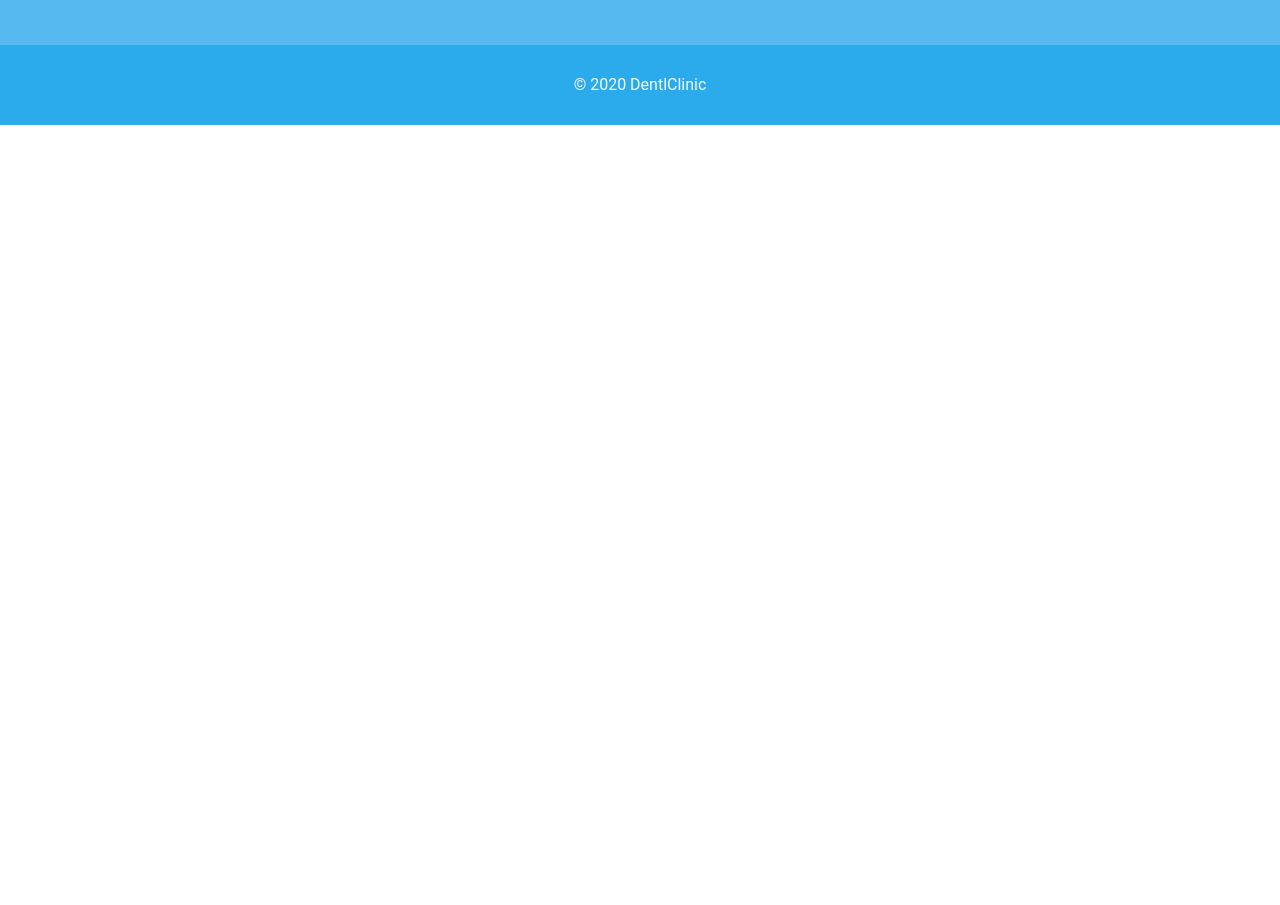
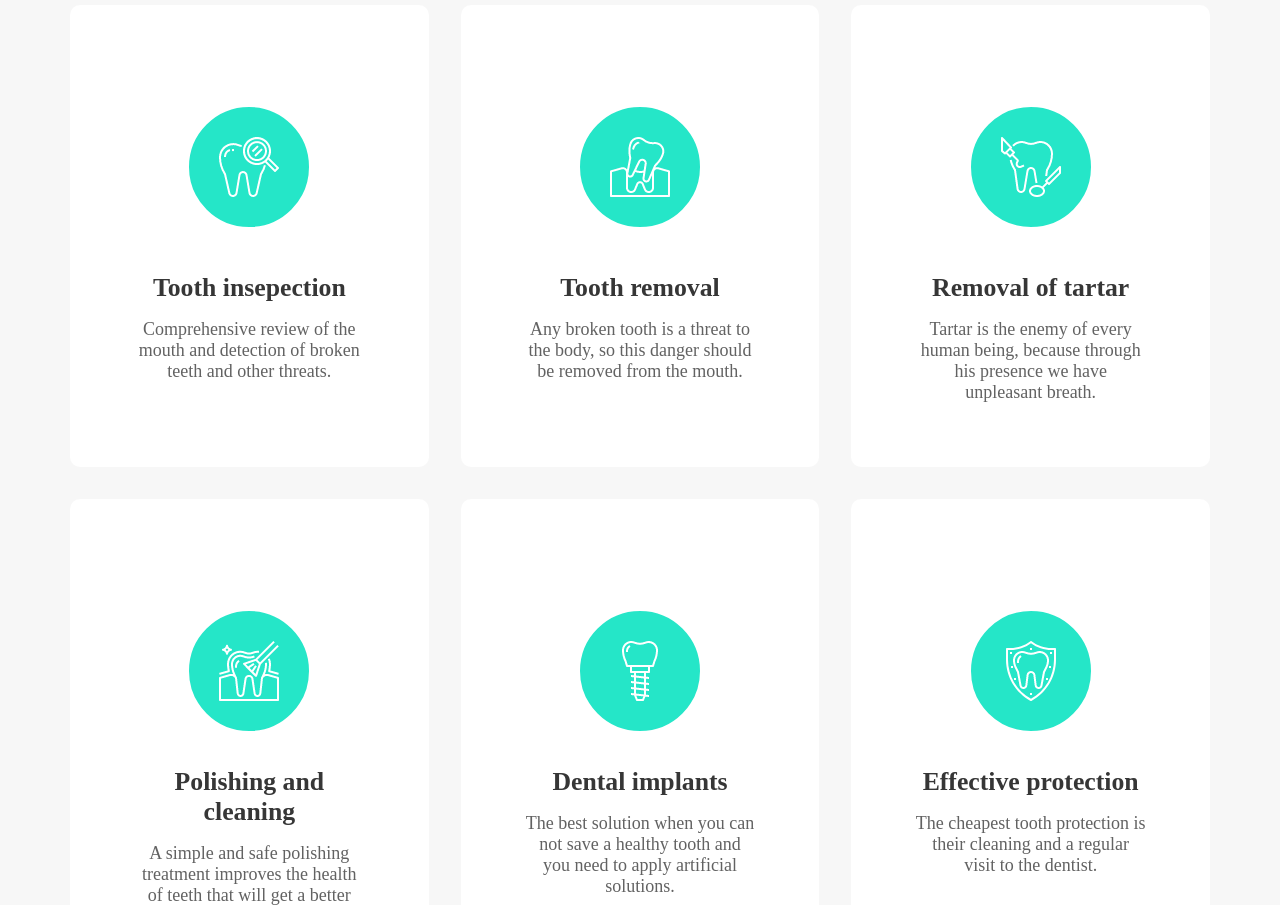
Before and after one commit to ehsanmiran/html-css-DentalClinic, a plain HTML site: page index.html in a window 1280 px wide. Shown: the part 314-1219 px from the top of the page. Before the commit the page ends 800 px from the top, so only its background shows below. Drawn offline with Linux system fonts and the light colour scheme.

Commit message:
service section is not complete

```diff
--- a/index.html
+++ b/index.html
@@ -25,13 +25,78 @@
         About us
     </div>
 
-    <div class="services showBorders">
-        Services
-    </div>
+    <section class="ser-sec-bg">
+
+        <div class="wrapper container">
+            <div class="our-service-top-title">
+                <h1>Our services</h1>
+                <hr class="hr">
+            </div>
+        </div>
+
+
+
+      <div class="container grid-fit">
+        <div class="square ">
+            <div class="ball centered">
+                <img src="img/inspection.png" alt="insepction" class="img">
+            </div>
+            <div class="text-cards">
+                <h3>Tooth insepection</h3>
+                <p id="service-dis">Comprehensive review of the mouth and detection of broken teeth and other threats.</p>
+            </div>
+        </div>
+        <div class="square">
+            <div class="ball centered">
+                <img src="img/tooth_remove.png" alt="insepction" class="img">
+            </div>
+            <div class="text-cards">
+                <h3>Tooth removal</h3>
+                <p id="service-dis">Any broken tooth is a threat to the body, so this danger should be removed from the mouth.</p>
+            </div>
+        </div>
+        <div class="square">
+            <div class="ball centered">
+                <img src="img/tartar_remove.png" alt="insepction" class="img">
+            </div>
+            <div class="text-cards">
+                <h3>Removal of tartar</h3>
+                <p id="service-dis">Tartar is the enemy of every human being, because through his presence we have unpleasant breath.</p>
+            </div>
+        </div>
+        <div class="square">
+            <div class="ball centered">
+                <img src="img/polishing.png" alt="insepction" class="img">
+            </div>
+            <div class="text-cards">
+                <h3>Polishing and cleaning</h3>
+                <p id="service-dis">A simple and safe polishing treatment improves the health of teeth that
+                    will get a better look.</p>
+            </div>
+        </div>
+        <div class="square">
+            <div class="ball centered">
+                <img src="img/implants.png" alt="insepction" class="img">
+            </div>
+            <div class="text-cards">
+                <h3>Dental implants</h3>
+                <p id="service-dis">The best solution when you can not save a healthy tooth and you need to apply artificial solutions.</p>
+            </div>
+        </div>
+        <div class="square">
+            <div class="ball centered">
+                <img src="img/protection.png" alt="insepction" class="img">
+            </div>
+            <div class="text-cards">
+                <h3>Effective protection</h3>
+                <p id="service-dis">The cheapest tooth protection is their cleaning and a regular visit to the dentist.</p>
+            </div>
+        </div>
+    </section>
 
     <section id="appointment" class="appointment">
         <div class="container d-flex justify">
-            <p class="label">Do not wait and make an appointment today!</p>
+            <p>Do not wait and make an appointment today!</p>
             <div class="justify-btn">
                 <button class="btn btn-primary">Book an appointment</button>
             </div>
--- a/services/styles.css
+++ b/services/styles.css
@@ -8,17 +8,24 @@
     margin: auto;
    }
 
+.ser-sec-bg {
+    background-color: #f7f7f7;
+}
 
 .wrapper {
+    padding-top: 5rem;
     display: flex;
     justify-content: center;
 }
 .our-service-top-title {
+    font-size: 2.5rem;
+    color: #363636;
     text-align: center;
     width: 450px;
 
 }
 .hr {
+    margin: 1.5rem 0;
     width: 100%;
     border: 2px solid #25e6c8;
     border-radius: 2px;
@@ -28,15 +35,16 @@
 
 
 .grid-fit {
-    margin-top: 5rem;
+    margin-top: 3rem;
     display: grid;
-    grid-template-columns: repeat(auto-fill, minmax(450px, 1fr));
+    grid-template-columns: repeat(3, 1fr);
     grid-auto-rows: minmax(436px, auto);
-    gap: 1rem;
+    gap: 2rem;
 }
 
 /*--- cards here --- */
 .square {
+    background-color: #ffffff;
     transition: box-shadow 0.3s ease 0.3s;
     border-radius: 10px;
 }
@@ -45,14 +53,19 @@
     box-shadow: 0 0 15px rgba(19, 19, 19, 0.411);
 }
 
-.square:hover + .square .ball {
-    background-color: red;
+.square:hover > .ball {
+    background-color: #2baaec;
+    height: 140px;
+    width: 140px;
+    border: 10px solid #c8e9fc;
+    transition: .2s;
 }
 
 .ball {
+    border: 10px solid #fff;
     background-color: #25e6c8;
-    height: 120px;
-    width: 120px;
+    height: 140px;
+    width: 140px;
     border-radius: 50%;
 }
 .centered {
@@ -70,11 +83,25 @@
 
 
 .text-cards {
+    font-size: 1.375rem;
+    color: #363636;
     margin-top: 4rem;
     padding: 4rem;
     text-align: center;
+}
+#service-dis {
+    padding-top: 1rem;
+    font-size: 1.125rem;
+    color: #626262;
 }
 
 .border {
    border: 1px solid #25e6c8;
 }
+
+/*----- DON*T FORGET TO MAKE THIS CHANGE--------------*/
+@media screen and (max-width: 992px){
+    .grid-fit {
+        grid-template-columns: repeat(1, 1fr);
+  }
+}
--- a/styles.css
+++ b/styles.css
@@ -32,6 +32,106 @@ html, body {
 }
   /* -- until here is the default styling -- */
 
+/* ------ services section starts here ---- */
+
+.ser-sec-bg {
+  background-color: var(--bg-color);
+  padding-bottom: 8rem;
+}
+
+.wrapper {
+  padding-top: 5rem;
+  display: flex;
+  justify-content: center;
+}
+.our-service-top-title {
+  font-family: Roboto Slab;
+  font-size: 2rem;
+  color: var(--mainTitle_color);
+  text-align: center;
+  width: 450px;
+
+}
+.hr {
+  margin: 1.5rem 0;
+  width: 100%;
+  border: 2px solid var(--hoverGreen_color);
+  border-radius: 2px;
+
+}
+
+.grid-fit {
+  margin-top: 3rem;
+  display: grid;
+  grid-template-columns: repeat(3, 1fr);
+  grid-auto-rows: minmax(436px, auto);
+  gap: 2rem;
+}
+
+/*--- cards here --- */
+.square {
+  background-color: #ffffff;
+  transition: box-shadow 0.3s ease 0.3s;
+  border-radius: 10px;
+}
+
+.square:hover {
+  box-shadow: 0 0 15px rgba(19, 19, 19, 0.192);
+}
+
+.square:hover > .ball {
+  background-color: var(--mainorBlue_color);
+  height: 140px;
+  width: 140px;
+  border: 10px solid #c8e9fc;
+  transition: .2s;
+}
+
+.ball {
+  border: 10px solid #fff;
+  background-color: var(--hoverGreen_color);
+  height: 140px;
+  width: 140px;
+  border-radius: 50%;
+}
+.centered {
+  position: relative;
+  top: 35%;
+  left: 50%;
+  transform: translate(-50%, -50%);
+}
+.img {
+  position: relative;
+  top: 50%;
+  left: 50%;
+  transform: translate(-50%, -50%);
+}
+
+
+.text-cards {
+  font-size: 1.375rem;
+  color: #363636;
+  font-family: Roboto Slab;
+  margin-top: 4rem;
+  padding: 4rem;
+  text-align: center;
+}
+#service-dis {
+  padding-top: 1rem;
+  font-size: 1.125rem;
+  color: #626262;
+}
+/*----- DON*T FORGET TO MAKE THIS CHANGE--------------*/
+@media screen and (max-width: 992px){
+  .grid-fit {
+      grid-template-columns: repeat(1, 1fr);
+      padding: 0 .5rem;
+}
+}
+
+
+
+  /* ----- appointment section starts here ------*/
 .appointment {
   background-color: var(--mainorBlue_color);
   color: var(--ftrText_color);
@@ -42,7 +142,6 @@ html, body {
 
  .d-flex {
   display: flex;
-  margin-top: 50px;
   flex-direction: column;
   justify-content: space-between;
 }
@@ -110,7 +209,7 @@ html, body {
   .d-flex {
     flex-direction: row;
   }
-}
+ }
 
 @media screen and (min-width: 1200px){
   .container {
```
Also changed, not shown: services/services.html (+9 -9 lines), img/implants.png (added), img/inspection.png (added), img/polishing.png (added), img/protection.png (added), img/tartar_remove.png (added), img/tooth_remove.png (added).
